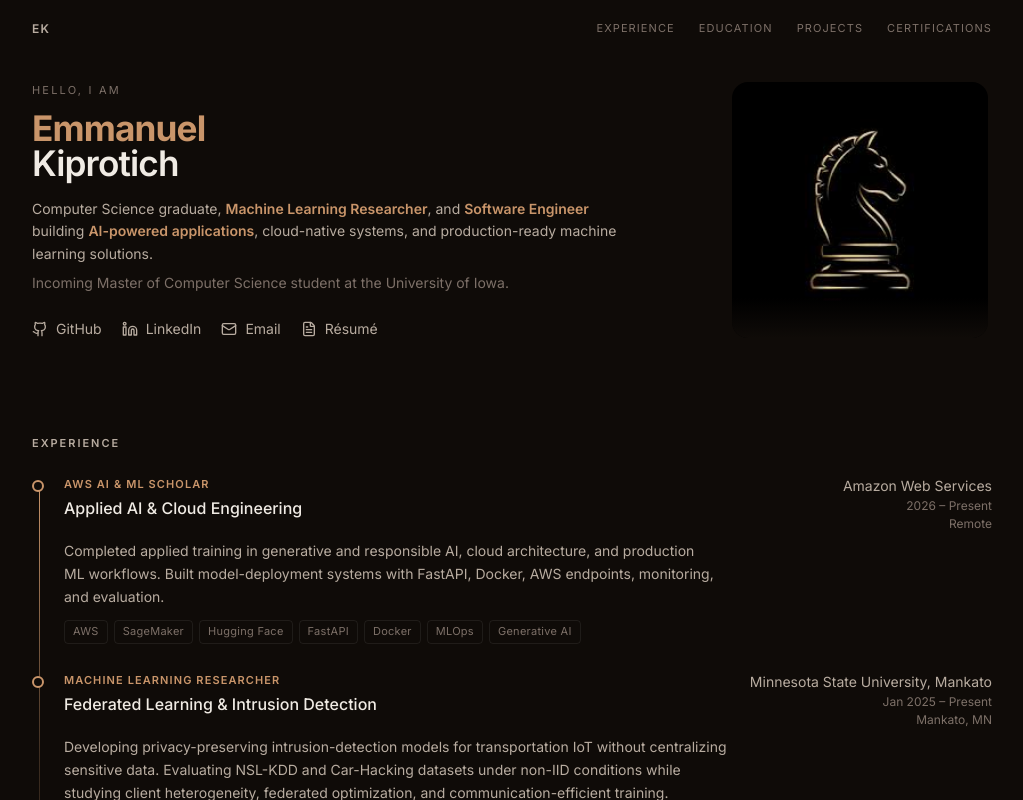
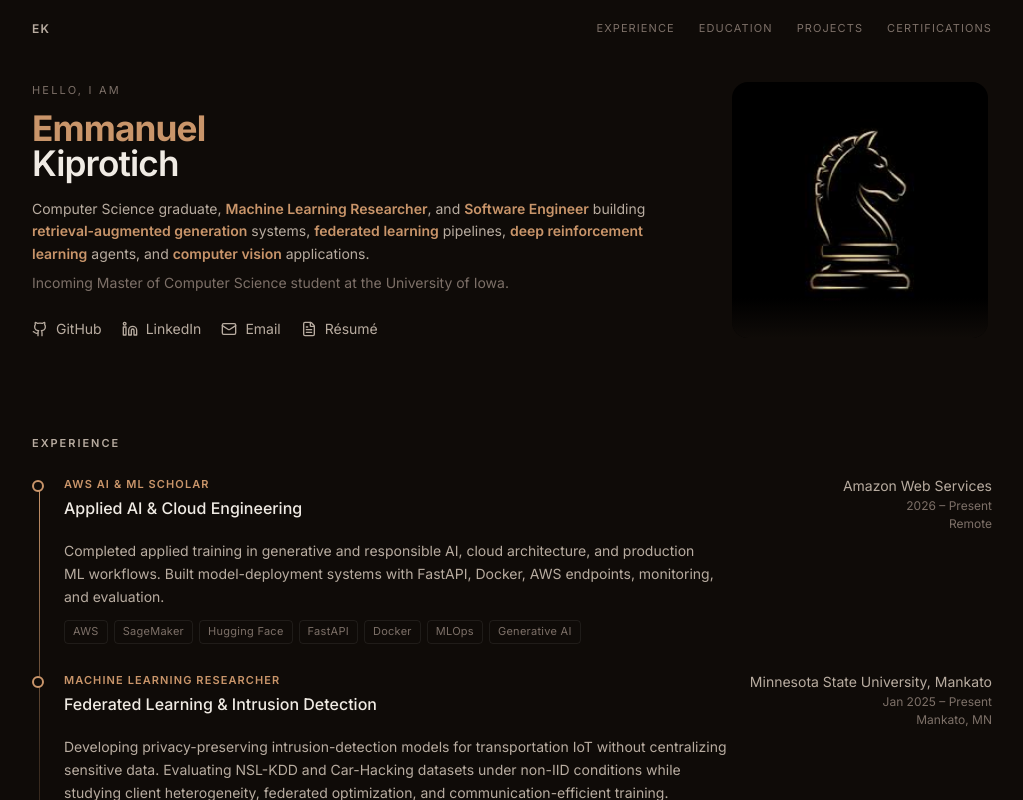
Before and after one commit to EGKIP/Portfolio, a React (Vite) app: page / in a window 1280 px wide. Shown: the top 800 px of the page, without its empty margins (128-1151 px from the left). Built offline with nearby package versions, Linux system fonts and the light colour scheme.

Commit message:
sharpen portfolio technical positioning

```diff
--- a/index.html
+++ b/index.html
@@ -6,7 +6,7 @@
 
     <!-- Primary meta -->
     <title>Emmanuel Kiprotich | Software Engineer & ML Researcher</title>
-    <meta name="description" content="Portfolio of Emmanuel Kiprotich, a software engineer and machine learning researcher building AI-powered applications, cloud-native systems, and production ML solutions." />
+    <meta name="description" content="Portfolio of Emmanuel Kiprotich, a software engineer and ML researcher working across retrieval-augmented generation, federated learning, deep reinforcement learning, and computer vision." />
     <meta name="author" content="Emmanuel Kiprotich" />
     <meta name="robots" content="index, follow, max-image-preview:large" />
     <link rel="canonical" href="https://ekiprotich.dev/" />
@@ -15,7 +15,7 @@
     <meta property="og:type"        content="website" />
     <meta property="og:site_name"   content="Emmanuel Kiprotich" />
     <meta property="og:title"       content="Emmanuel Kiprotich | Software Engineer & ML Researcher" />
-    <meta property="og:description" content="AI-powered applications, cloud-native systems, and production-ready machine learning solutions." />
+    <meta property="og:description" content="Retrieval-augmented generation, federated learning, deep reinforcement learning, computer vision, and production AI systems." />
     <meta property="og:url"         content="https://ekiprotich.dev/" />
     <meta property="og:image"       content="https://ekiprotich.dev/og.png" />
     <meta property="og:image:width" content="1200" />
@@ -25,7 +25,7 @@
     <!-- Twitter card -->
     <meta name="twitter:card"        content="summary_large_image" />
     <meta name="twitter:title"       content="Emmanuel Kiprotich | Software Engineer & ML Researcher" />
-    <meta name="twitter:description" content="AI-powered applications, cloud-native systems, and production-ready machine learning solutions." />
+    <meta name="twitter:description" content="Retrieval-augmented generation, federated learning, deep reinforcement learning, computer vision, and production AI systems." />
     <meta name="twitter:image"       content="https://ekiprotich.dev/og.png" />
 
     <!-- Favicon — EK monogram -->
--- a/src/data/site.ts
+++ b/src/data/site.ts
@@ -2,7 +2,7 @@
 export const siteIdentity = {
   greeting: 'Hello, I am',
   name: 'Emmanuel Kiprotich',
-  bio: 'Computer Science graduate, Machine Learning Researcher, and Software Engineer building AI-powered applications, cloud-native systems, and production-ready machine learning solutions.',
+  bio: 'Computer Science graduate, Machine Learning Researcher, and Software Engineer building retrieval-augmented generation systems, federated learning pipelines, deep reinforcement learning agents, and computer vision applications.',
   bioExtended: 'Incoming Master of Computer Science student at the University of Iowa.',
 } as const
 
--- a/src/sections/hero-preview.tsx
+++ b/src/sections/hero-preview.tsx
@@ -3,7 +3,14 @@
 import { ProfileActionLink } from '../components/ui/profile-action-link'
 import { navigation, profileActions, profileImageSrc, siteIdentity } from '../data/site'
 
-const TECH_KEYWORDS = ['Machine Learning Researcher', 'Software Engineer', 'AI-powered applications']
+const TECH_KEYWORDS = [
+  'Machine Learning Researcher',
+  'Software Engineer',
+  'retrieval-augmented generation',
+  'federated learning',
+  'deep reinforcement learning',
+  'computer vision',
+]
 const TECH_SET = new Set(TECH_KEYWORDS)
 const TECH_RE = new RegExp(`\\b(${TECH_KEYWORDS.join('|')})\\b`)
 
```
Also changed, not shown: 1 other file (tests, documents, lock files or other folders).
